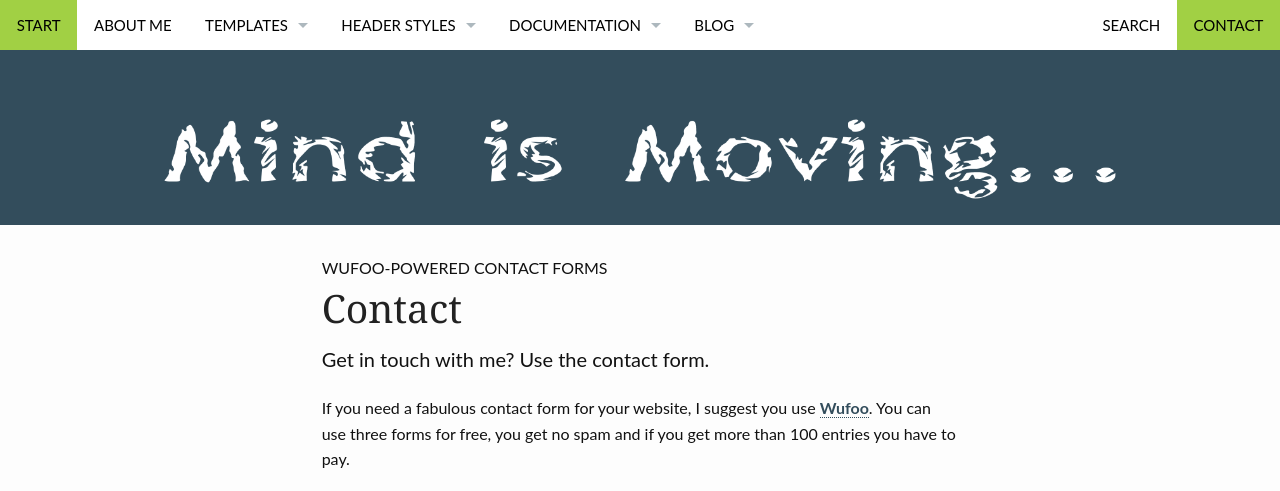
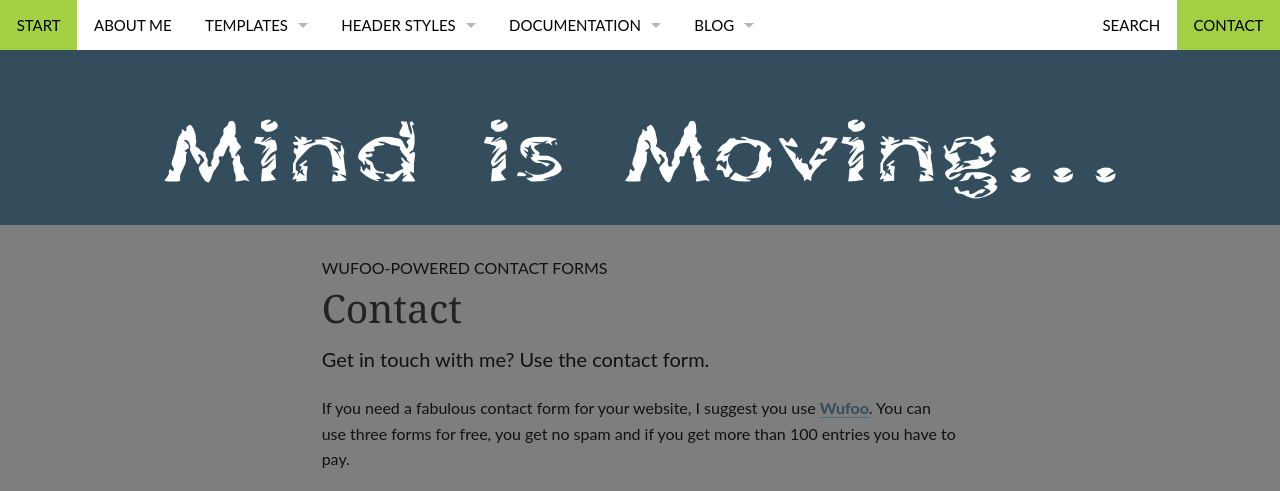
Before and after one commit to Ctross/Ctross.github.io, a Jekyll site: the page built from pages/contact.md, in a window 1280 px wide. Shown: the top 491 px of the page. Built offline with Jekyll 4.4.1, drawn with Linux system fonts in a browser that asks for light colours.

Commit message:
Update _01_settings_colors.scss

```diff
--- a/_sass/_01_settings_colors.scss
+++ b/_sass/_01_settings_colors.scss
@@ -17,7 +17,7 @@
 
 $text-color:       	#111;
 $body-font-color: 	$text-color;
-$body-bg: 			#fdfdfd;
+$body-bg: 			#7e7e7e;
 
 
 
```
